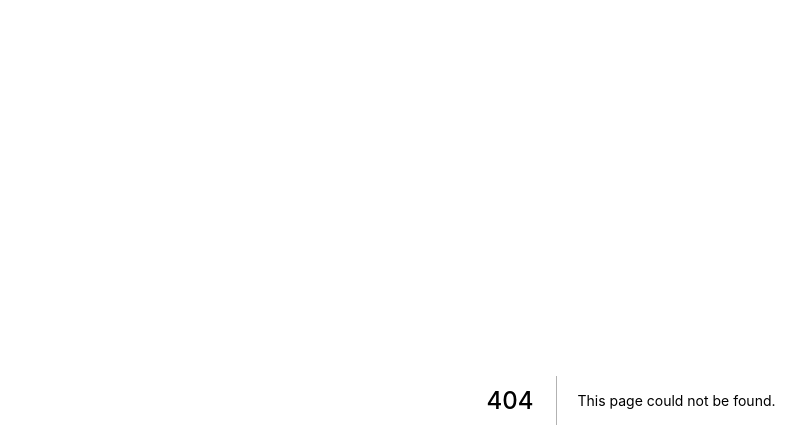
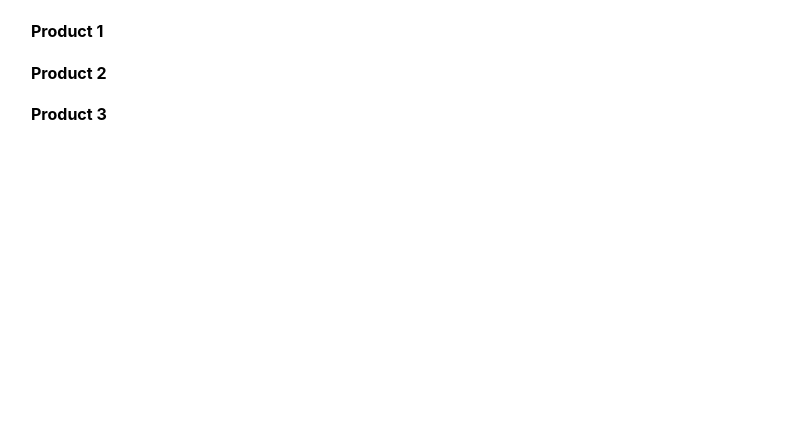
Before and after one commit to SCxoneZ/learn-next, a Next.js app: page /product in a window 1280 px wide. Before the commit this address had no page. Shown: the top 448 px of the page, without its empty margins (9-815 px from the left). Built offline with nearby package versions, Linux system fonts and the light colour scheme.

Commit message:
until episode 7

```diff
--- /dev/null
+++ b/pages/about.js
@@ -0,0 +1,3 @@
+export default function About() {
+  return <h1>About Page</h1>;
+}
--- /dev/null
+++ b/pages/blog/first.js
@@ -0,0 +1,3 @@
+export default function FirstBlog(){
+  return <h1>First Blog</h1>;
+}
--- /dev/null
+++ b/pages/blog/index.js
@@ -0,0 +1,3 @@
+export default function Blog(){
+  return <h1>Index of Blog</h1>;
+}
--- /dev/null
+++ b/pages/blog/second.js
@@ -0,0 +1,3 @@
+export default function SecondBlog(){
+  return <h1>Second Blog</h1>;
+}
--- /dev/null
+++ b/pages/product/index.js
@@ -0,0 +1,21 @@
+import Link from 'next/link';
+
+export default function Product(){
+  return (
+
+  <>
+    <ul>
+      <Link href="/product/1">
+       <a><h4>Product 1</h4></a>
+      </Link>
+      <Link href="/product/2">
+        <a><h4>Product 2</h4></a>
+      </Link>
+      <Link href="/product/3">
+        <a><h4>Product 3</h4></a>
+      </Link>
+    </ul>
+  </>
+
+  );
+}
```
Also changed, not shown: pages/index.js (+1 -14 lines), pages/product/[productId].js (added, +7 -0 lines), pages/test.js (deleted, +0 -7 lines), 2 other files (tests, documents, lock files or other folders).
